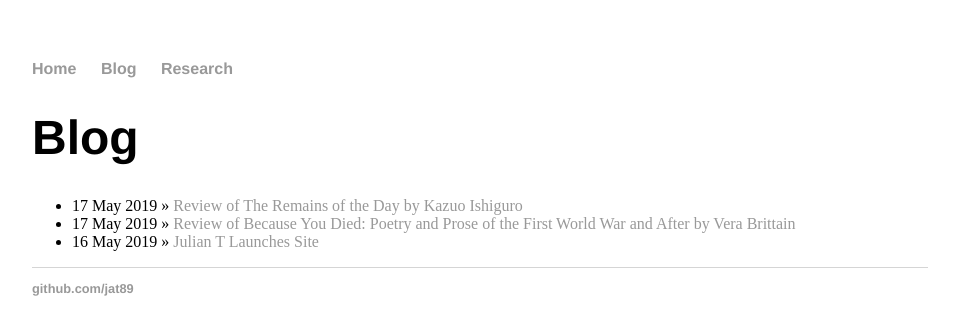
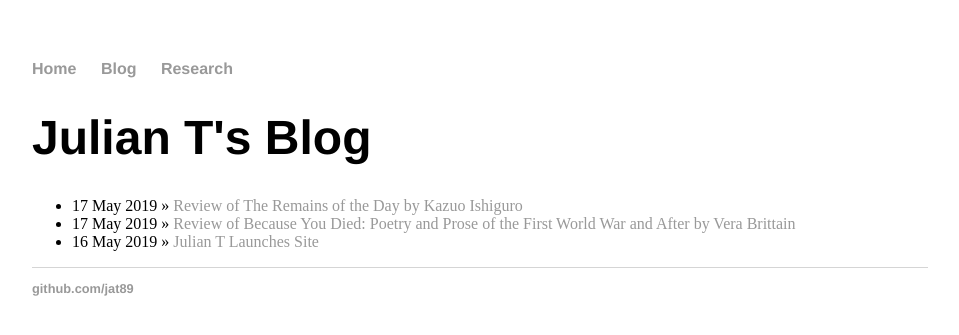
Before and after one commit to JAT89/JAT89.github.io, a Jekyll site: the page built from blog/index.html, in a window 1280 px wide. Shown: the top 335 px of the page, without its empty margins (160-1119 px from the left). Built offline with Jekyll 4.4.1, drawn with Linux system fonts in a browser that asks for light colours.

Commit message:
Update index.html

```diff
--- a/blog/index.html
+++ b/blog/index.html
@@ -2,7 +2,7 @@
 layout: default
 title: Julian T's Blog
 ---
-	<h1>Blog</h1>
+	<h1>{{ page.title }}</h1>
 
 	<ul>
 	  {% for blog in site.categories.blog %}
```
